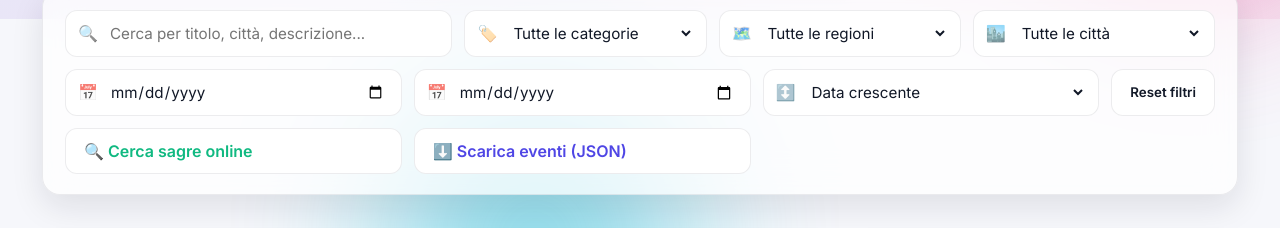
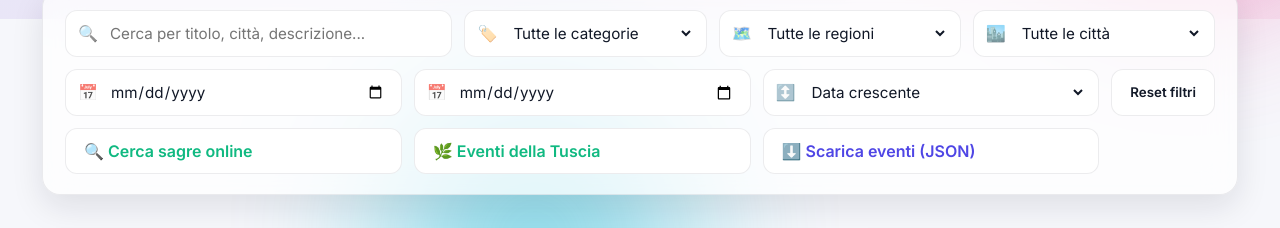
Before and after one commit to shine1972/eventi-italia, a plain HTML site: page index.html in a window 1280 px wide. Shown: the part 513-741 px from the top of the page. Drawn offline with Linux system fonts and the light colour scheme.

Commit message:
Aggiunto link Eventi della Tuscia

```diff
--- a/index.html
+++ b/index.html
@@ -97,6 +97,7 @@
         </div>
         <button id="resetFilters" class="btn-reset">Reset filtri</button>
         <a id="sagreLink" class="btn-sagre" href="https://www.google.com/search?q=sagre+italia" target="_blank" rel="noopener">🔍 Cerca sagre online</a>
+        <a class="btn-sagre" href="https://www.eventidellatuscia.it/" target="_blank" rel="noopener">🌿 Eventi della Tuscia</a>
         <a class="btn-download" href="data/events.json" download="eventi-italia.json">⬇️ Scarica eventi (JSON)</a>
       </div>
     </section>
```
